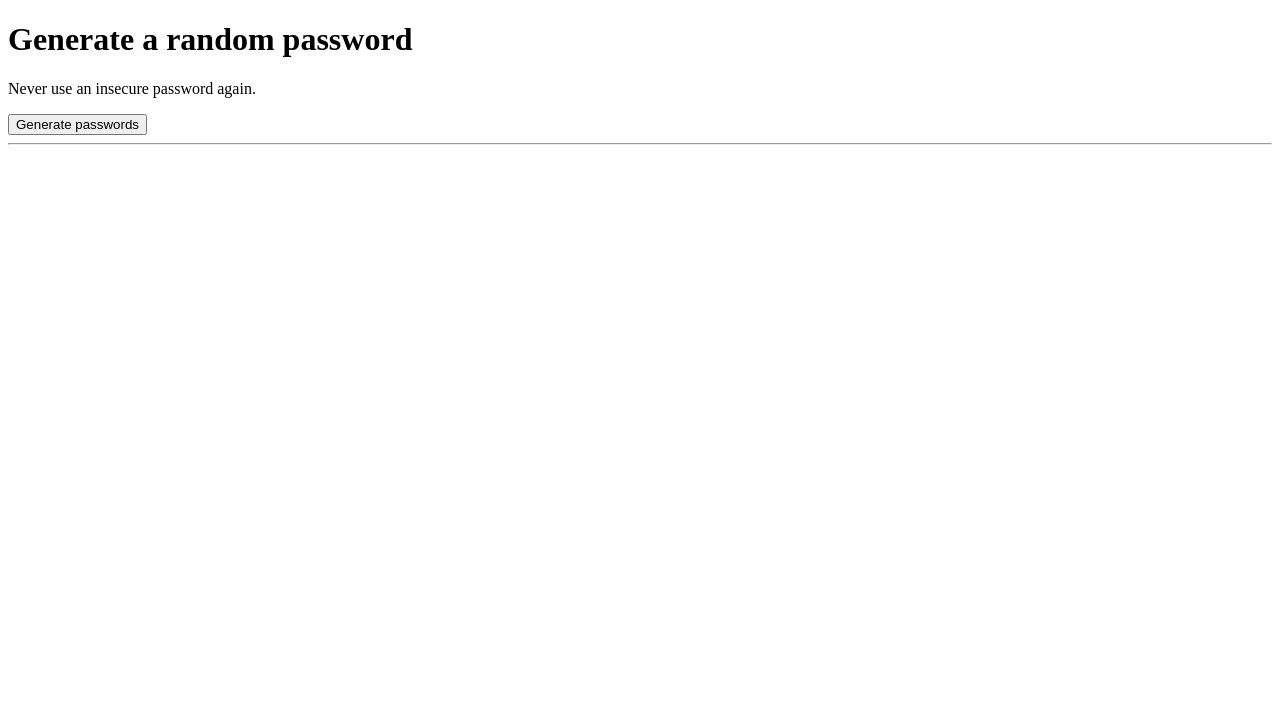
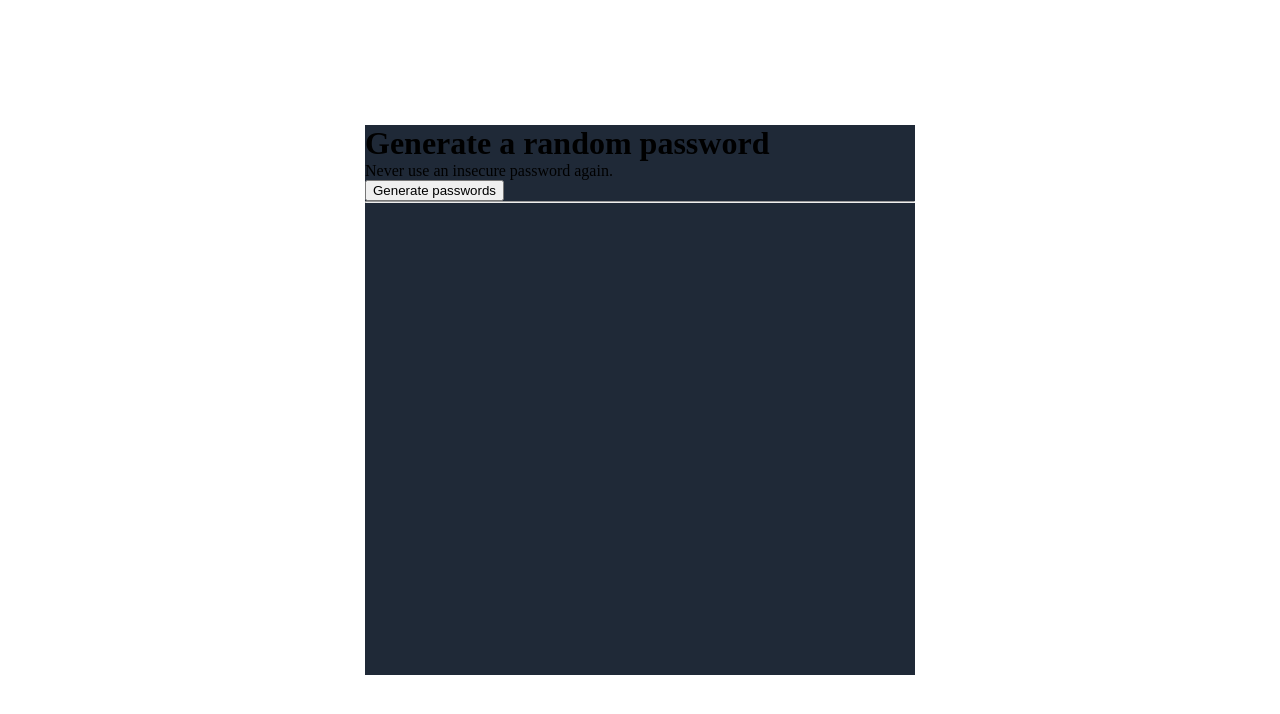
Before and after one commit to topheraronson/PasswordGenerator, a plain HTML site: page index.html in a window 1280 px wide. Drawn offline with Linux system fonts and the light colour scheme.

Commit message:
Centered Container
Added css to html, added background color to container, centered container on page.

```diff
--- a/css/index.css
+++ b/css/index.css
@@ -0,0 +1,15 @@
+* {
+    margin: 0;
+}
+
+body {
+    display: flex;
+    justify-content: center;
+    align-items: center;
+    height: 100vh;
+}
+.container {
+    width: 550px;
+    height: 550px;
+    background: #1F2937;
+}
--- a/index.html
+++ b/index.html
@@ -3,6 +3,7 @@
 <head>
     <meta charset="UTF-8">
     <title>Password Generator</title>
+    <link rel="stylesheet" href="css/index.css">
 </head>
 <body>
     <div class="container">
```
